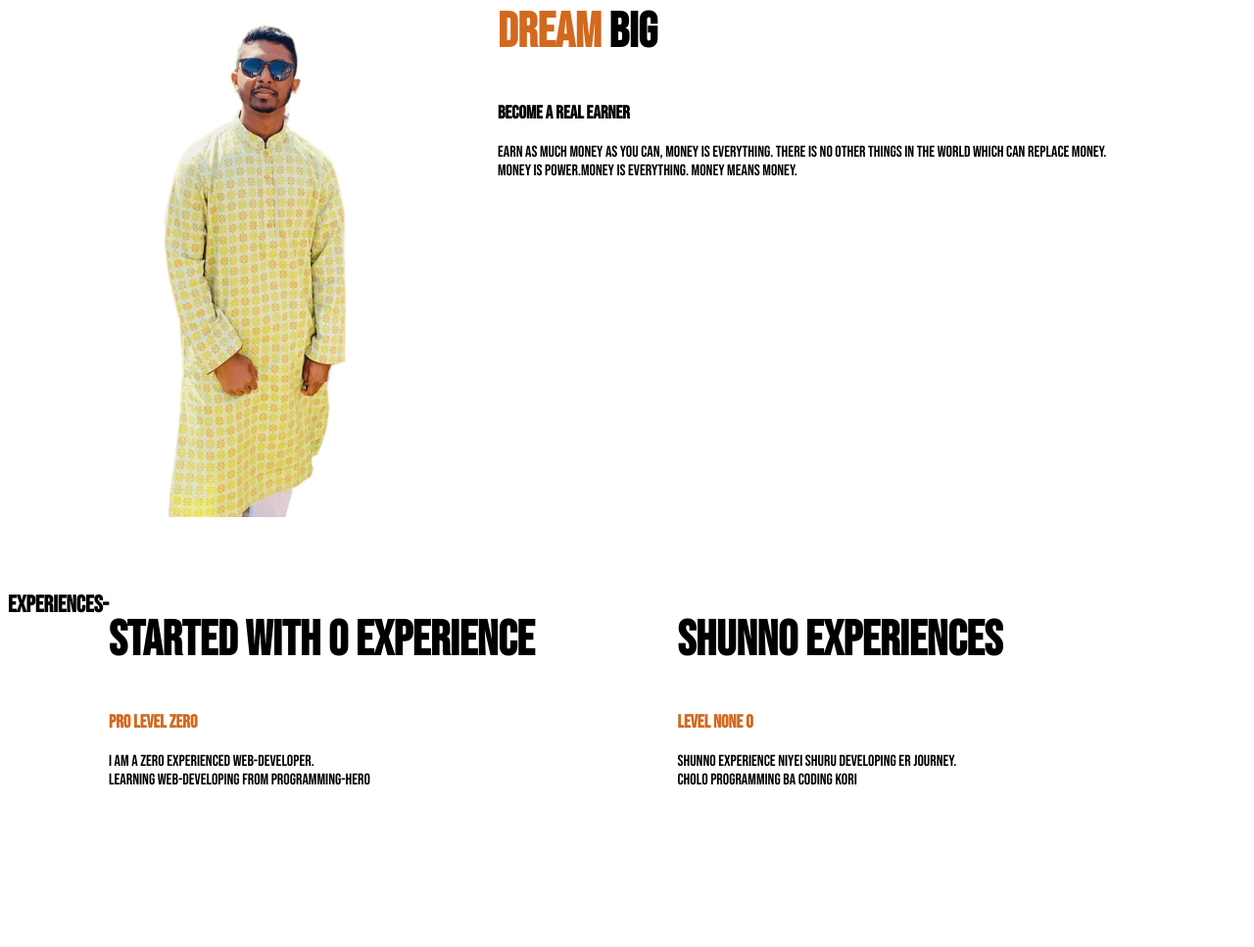
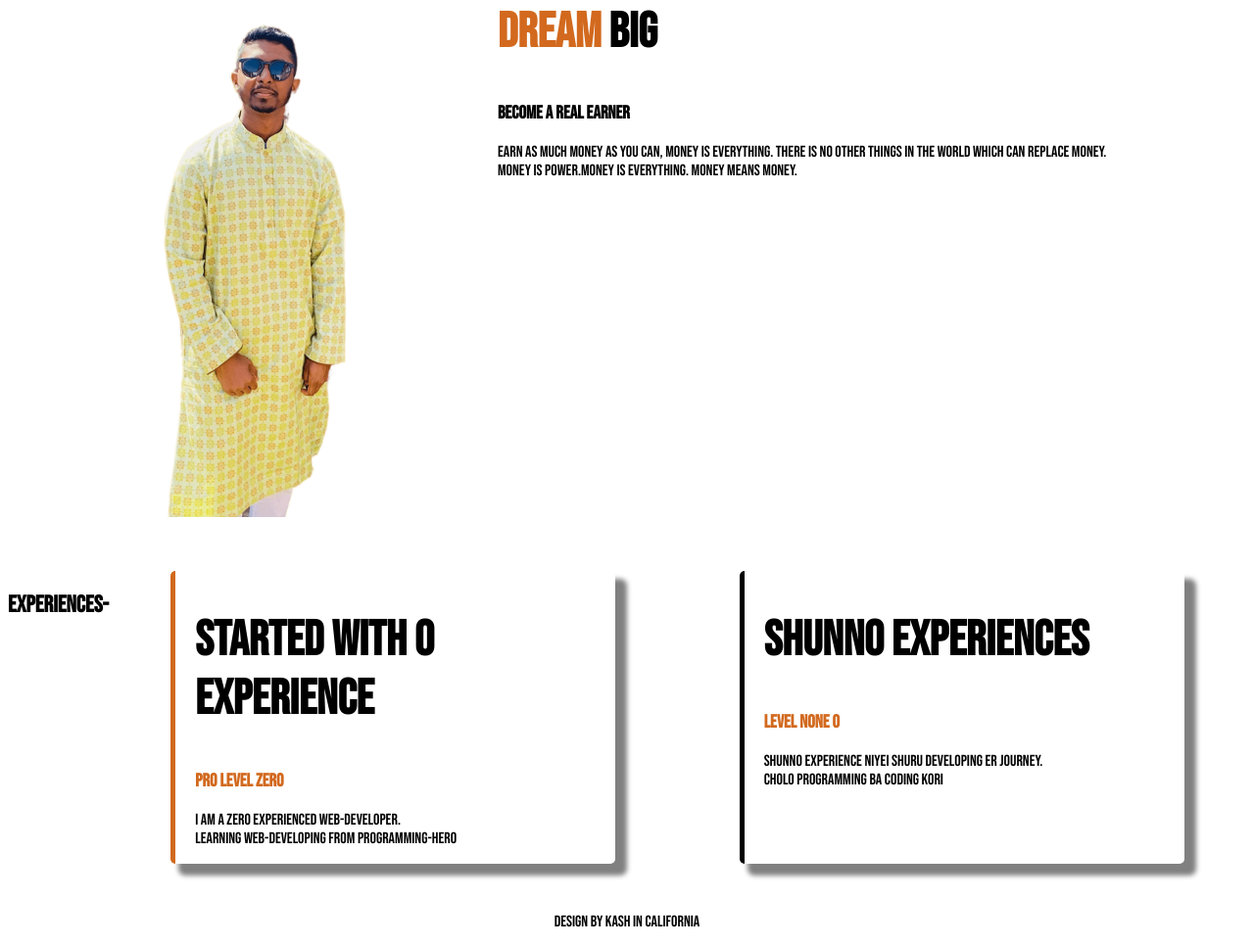
Before and after one commit to Kash0710/1st-portfolio, a plain HTML site: page index.html in a window 1280 px wide. Shown: the part 556-1523 px from the top of the page at 98% size. Before the commit the page ends 1428 px from the top, so only its background shows below. Drawn offline with Linux system fonts and the light colour scheme; a web font is replaced by a local one.

Commit message:
commit69

```diff
--- a/index.html
+++ b/index.html
@@ -42,7 +42,7 @@
             <h3><span class="portfolio">Pro level zero</span></h3>
             <p>I am a zero experienced web-developer. <br> Learning web-developing from programming-hero</p>
         </div>
-        <div class="exwidth"><h1>Shunno Experiences
+        <div id="shunno" class="exwidth"><h1>Shunno Experiences
         </h1>
         <h3><span class="portfolio">Level None 0</span></h3>
         <p>Shunno experience niyei shuru developing er journey. <br> cholo programming ba coding kori</p>
@@ -52,4 +52,5 @@
 
 
 </body>
+<footer> <p> Design by Kash in California</p></footer>
 </html>
--- a/style.css
+++ b/style.css
@@ -34,10 +34,22 @@ section{
     padding-top: 100px;
 }
 .exwidth{
-    width: 50%;
+    width: 60%;
+    margin-left: 5%;
+    margin-right: 5%;
+    padding-left: 20px;
+    border-radius: 5px;
+    border-left: 5px chocolate solid;
+    box-shadow: 10px 10px 5px 2px gray
 }
 
 .sec3{
     display:flex;
     margin-bottom: 50px;
 }
+#shunno{
+    border-left: 5px black solid;
+}
+footer p{
+    text-align: center;
+}
```
